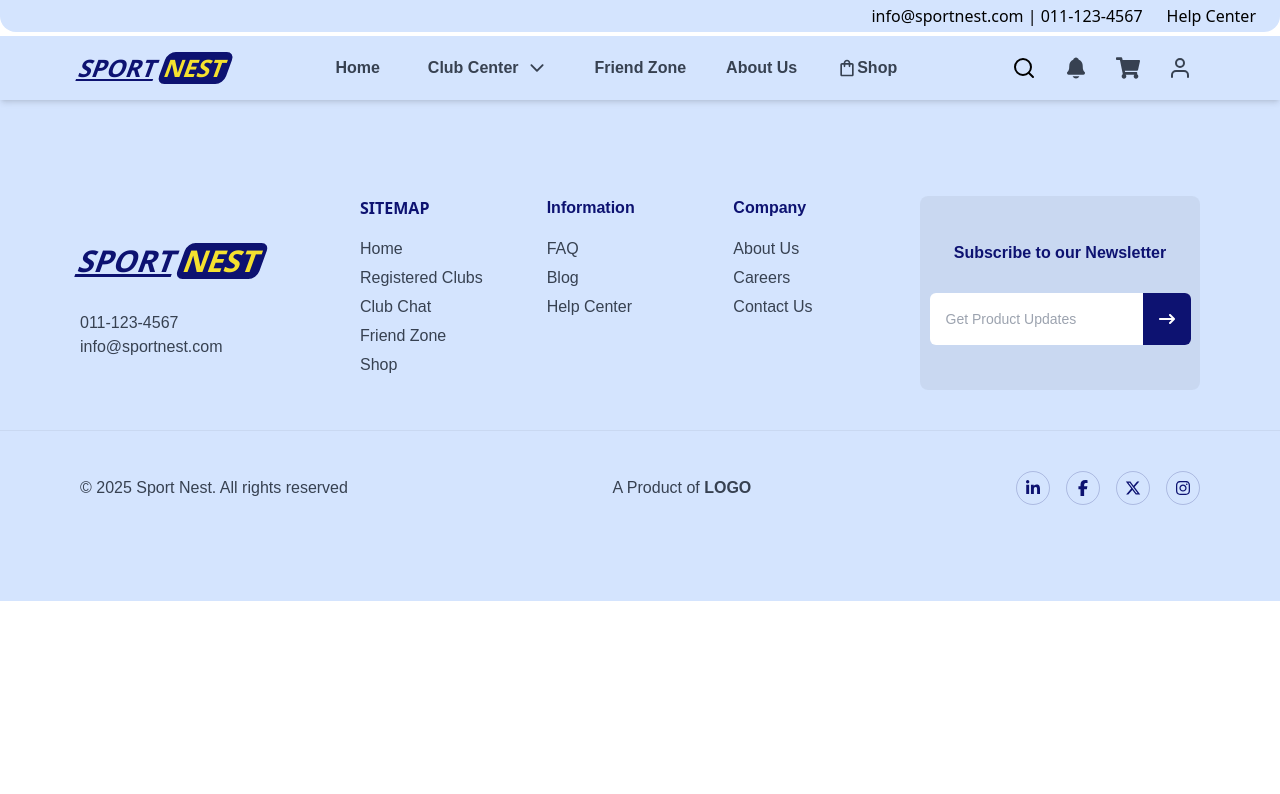
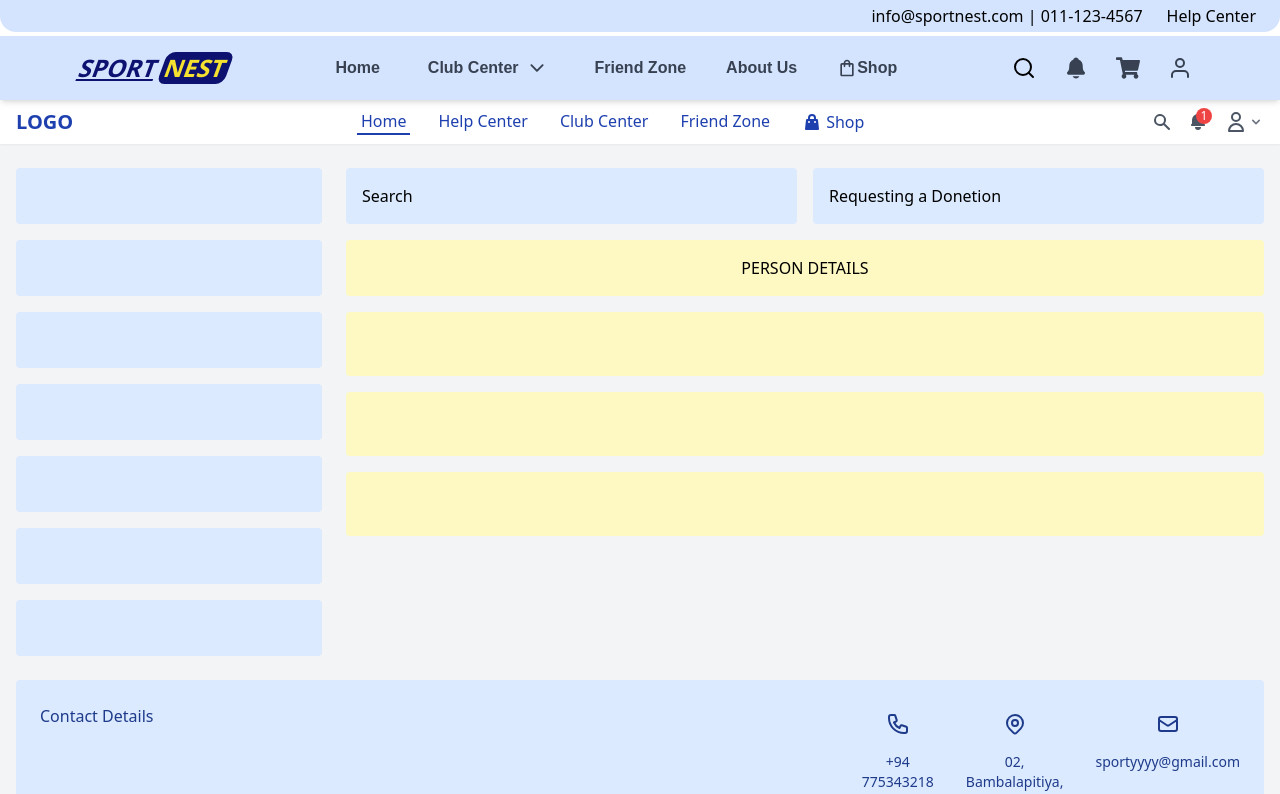
Before and after one commit to GavinRanasinghe29870/pusl2021_cgp_official, a React (Create React App) app in the folder frontend/: page /sportpage03 in a window 1280 px wide. Shown: the top 794 px of the page. Built offline with nearby package versions, Linux system fonts and the light colour scheme; no server answers.

Commit message:
sportpage03 and registeredclub frontend

```diff
--- a/frontend/src/App.js
+++ b/frontend/src/App.js
@@ -19,6 +19,7 @@ import PersonPortfolio from "./pages/sportPeople/PersonPortfolio";
 import ProductPage from "./pages/sportPeople/ProductsPage";
 import AdPost from "./components/clubs/adposting";
 import SportPage from "./components/sportPeople/sportpage02";
+import SportPage03 from "./components/sportPeople/Sportpage03";
 import AdminSignin from "./components/admin/AdminSignin.js";
 import RequestedMembers from "./components/clubs/ReqMemberView";
 import Cart from "./components/sportPeople/cart";
@@ -31,6 +32,9 @@ import ClubSignIn from "./components/clubs/Clubsignin";
 import ClubChat from "./pages/clubs/ClubChat";
 import SalesManage from "./pages/admin/SalesManage.js"
 import HelpCenterPage from "./pages/sportPeople/HelpCenter";
+
+import DonatingRequestForm from "./components/sportPeople/donating.js";//
+import RegisteredClub from "./pages/clubs/RegisteredClub.js";
 
 import ClubApprovingPage1 from "./components/admin/ClubApprovingPage1";
 import ClubApprovingPage2 from "./components/admin/ClubApprovingPage2";
@@ -83,6 +87,11 @@ function App() {
         <Route path="/sport" element={<SportPage/>} />
         <Route path="/adpost" element={<AdPost/>} />
 
+        <Route path="/sport" element={<SportPage />} />
+        <Route path="/sportpage03" element={<SportPage03 />} />
+        <Route path="/adpost" element={<AdPost />} />
+
+
         <Route path="/cart" element={<Cart />} />
         <Route path="/PersonPortfolio" element={<PersonPortfolio />} />
         <Route path="/RequestMember" element={<RequestedMembers />} />
--- /dev/null
+++ b/frontend/src/components/clubs/ClubList.js
@@ -0,0 +1,22 @@
+import React from "react";
+import "react-multi-carousel/lib/styles.css";
+
+const ClubList = ({ title, clubs }) => {
+  return (
+    <div className="my-8">
+      <h2 className="text-2xl font-bold text-gray-800 mb-4 text-center">{title}</h2>
+      <ul className="list-none space-y-4">
+        {clubs.map((club, index) => (
+          <li
+            key={index}
+            className="p-6 bg-yellow-300 border border-gray-300 rounded-lg shadow-lg hover:bg-yellow-400 transition duration-300 ease-in-out"
+          >
+            {club}
+          </li>
+        ))}
+      </ul>
+    </div>
+  );
+};
+
+export default ClubList;
--- /dev/null
+++ b/frontend/src/components/sportPeople/Sportpage03.js
@@ -0,0 +1,141 @@
+import React from 'react';
+
+const SportsPage = () => {
+  return (
+    <div className="min-h-screen bg-gray-100">
+      {/* Header */}
+      <header className="bg-white shadow-sm">
+        <div className="container mx-auto px-4 py-2 flex justify-between items-center">
+          <div className="text-blue-800 font-bold text-xl">LOGO</div>
+
+          <nav className="hidden md:flex space-x-6">
+            <a href="#" className="border-b-2 border-blue-800 text-blue-800 px-1">Home</a>
+            <a href="#" className="text-blue-800 px-1">Help Center</a>
+            <a href="#" className="text-blue-800 px-1">Club Center</a>
+            <a href="#" className="text-blue-800 px-1">Friend Zone</a>
+            <a href="#" className="text-blue-800 px-1 flex items-center">
+              <svg xmlns="http://www.w3.org/2000/svg" className="h-5 w-5 mr-1" viewBox="0 0 20 20" fill="currentColor">
+                <path fillRule="evenodd" d="M10 2a4 4 0 00-4 4v1H5a1 1 0 00-.994.89l-1 9A1 1 0 004 18h12a1 1 0 00.994-1.11l-1-9A1 1 0 0015 7h-1V6a4 4 0 00-4-4zm2 5V6a2 2 0 10-4 0v1h4zm-6 3a1 1 0 112 0 1 1 0 01-2 0zm7-1a1 1 0 100 2 1 1 0 000-2z" clipRule="evenodd" />
+              </svg>
+              Shop
+            </a>
+          </nav>
+
+          <div className="flex items-center space-x-4">
+            <button className="text-gray-600">
+              <svg xmlns="http://www.w3.org/2000/svg" className="h-5 w-5" viewBox="0 0 20 20" fill="currentColor">
+                <path fillRule="evenodd" d="M8 4a4 4 0 100 8 4 4 0 000-8zM2 8a6 6 0 1110.89 3.476l4.817 4.817a1 1 0 01-1.414 1.414l-4.816-4.816A6 6 0 012 8z" clipRule="evenodd" />
+              </svg>
+            </button>
+            <button className="text-gray-600 relative">
+              <svg xmlns="http://www.w3.org/2000/svg" className="h-5 w-5" viewBox="0 0 20 20" fill="currentColor">
+                <path d="M10 2a6 6 0 00-6 6v3.586l-.707.707A1 1 0 004 14h12a1 1 0 00.707-1.707L16 11.586V8a6 6 0 00-6-6zM10 18a3 3 0 01-3-3h6a3 3 0 01-3 3z" />
+              </svg>
+              <span className="absolute -top-1 -right-1 bg-red-500 text-white rounded-full h-4 w-4 flex items-center justify-center text-xs">1</span>
+            </button>
+            <div className="flex items-center">
+              <button className="text-gray-600">
+                <svg xmlns="http://www.w3.org/2000/svg" className="h-6 w-6" fill="none" viewBox="0 0 24 24" stroke="currentColor">
+                  <path strokeLinecap="round" strokeLinejoin="round" strokeWidth={2} d="M16 7a4 4 0 11-8 0 4 4 0 018 0zM12 14a7 7 0 00-7 7h14a7 7 0 00-7-7z" />
+                </svg>
+              </button>
+              <svg xmlns="http://www.w3.org/2000/svg" className="h-4 w-4 text-gray-500" viewBox="0 0 20 20" fill="currentColor">
+                <path fillRule="evenodd" d="M5.293 7.293a1 1 0 011.414 0L10 10.586l3.293-3.293a1 1 0 111.414 1.414l-4 4a1 1 0 01-1.414 0l-4-4a1 1 0 010-1.414z" clipRule="evenodd" />
+              </svg>
+            </div>
+          </div>
+        </div>
+      </header>
+
+      {/* Main Content */}
+      <div className="container mx-auto px-4 py-6">
+        <div className="flex flex-col md:flex-row gap-6">
+          {/* Left Sidebar */}
+          <div className="w-full md:w-1/4 space-y-4">
+            <div className="bg-blue-100 p-4 rounded">
+              <div className="h-6"></div>
+            </div>
+            {[...Array(6)].map((_, index) => (
+              <div key={index} className="bg-blue-100 p-4 rounded">
+                <div className="h-6"></div>
+              </div>
+            ))}
+          </div>
+
+          {/* Main Content Area */}
+          <div className="w-full md:w-3/4">
+            {/* Search Bar */}
+            <div className="flex flex-col md:flex-row gap-4 mb-4">
+                <div className="bg-blue-100 p-4 rounded w-full md:w-1/2">
+                    <h2 className="font-medium">Search</h2>
+                </div>
+                <div className="bg-blue-100 p-4 rounded w-full md:w-1/2">
+                    <h2 className="font-medium">Requesting a Donetion</h2>
+                </div>
+            </div>
+
+            {/* Person Details */}
+            <div className="bg-yellow-100 p-4 rounded mb-4">
+              <h2 className="font-medium text-center">PERSON DETAILS</h2>
+            </div>
+
+            {/* Yellow Content Blocks */}
+            {[...Array(3)].map((_, index) => (
+              <div key={index} className="bg-yellow-100 p-8 rounded mb-4"></div>
+            ))}
+          </div>
+        </div>
+
+        {/* Footer Contact Details */}
+        <div className="bg-blue-100 p-6 rounded mt-6">
+          <div className="flex flex-col md:flex-row justify-between">
+            <div>
+              <h3 className="font-medium text-blue-900">Contact Details</h3>
+            </div>
+
+            <div className="flex flex-col md:flex-row gap-8 mt-4 md:mt-0">
+              <div className="flex flex-col items-center">
+                <div className="bg-blue-100 rounded-full p-2 mb-2">
+                  <svg xmlns="http://www.w3.org/2000/svg" className="h-6 w-6 text-blue-900" fill="none" viewBox="0 0 24 24" stroke="currentColor">
+                    <path strokeLinecap="round" strokeLinejoin="round" strokeWidth={2} d="M3 5a2 2 0 012-2h3.28a1 1 0 01.948.684l1.498 4.493a1 1 0 01-.502 1.21l-2.257 1.13a11.042 11.042 0 005.516 5.516l1.13-2.257a1 1 0 011.21-.502l4.493 1.498a1 1 0 01.684.949V19a2 2 0 01-2 2h-1C9.716 21 3 14.284 3 6V5z" />
+                  </svg>
+                </div>
+                <div className="text-center">
+                  <p className="text-sm text-blue-900">+94</p>
+                  <p className="text-sm text-blue-900">775343218</p>
+                </div>
+              </div>
+
+              <div className="flex flex-col items-center">
+                <div className="bg-blue-100 rounded-full p-2 mb-2">
+                  <svg xmlns="http://www.w3.org/2000/svg" className="h-6 w-6 text-blue-900" fill="none" viewBox="0 0 24 24" stroke="currentColor">
+                    <path strokeLinecap="round" strokeLinejoin="round" strokeWidth={2} d="M17.657 16.657L13.414 20.9a1.998 1.998 0 01-2.827 0l-4.244-4.243a8 8 0 1111.314 0z" />
+                    <path strokeLinecap="round" strokeLinejoin="round" strokeWidth={2} d="M15 11a3 3 0 11-6 0 3 3 0 016 0z" />
+                  </svg>
+                </div>
+                <div className="text-center">
+                  <p className="text-sm text-blue-900">02,</p>
+                  <p className="text-sm text-blue-900">Bambalapitiya,</p>
+                  <p className="text-sm text-blue-900">Colombo</p>
+                </div>
+              </div>
+
+              <div className="flex flex-col items-center">
+                <div className="bg-blue-100 rounded-full p-2 mb-2">
+                  <svg xmlns="http://www.w3.org/2000/svg" className="h-6 w-6 text-blue-900" fill="none" viewBox="0 0 24 24" stroke="currentColor">
+                    <path strokeLinecap="round" strokeLinejoin="round" strokeWidth={2} d="M3 8l7.89 5.26a2 2 0 002.22 0L21 8M5 19h14a2 2 0 002-2V7a2 2 0 00-2-2H5a2 2 0 00-2 2v10a2 2 0 002 2z" />
+                  </svg>
+                </div>
+                <div className="text-center">
+                  <p className="text-sm text-blue-900">sportyyyy@gmail.com</p>
+                </div>
+              </div>
+            </div>
+          </div>
+        </div>
+      </div>
+    </div>
+  );
+};
+
+export default SportsPage;
--- /dev/null
+++ b/frontend/src/pages/clubs/RegisteredClub.js
@@ -0,0 +1,26 @@
+import React from "react";
+import ClubList from "../../components/clubs/ClubList";
+
+const RegisteredClubs = () => {
+  const registeredClubs = [
+    "Club A",
+    "Club B",
+    "Club C",
+    "Club D",
+    "Club E",
+    "Club F",
+  ];
+
+  const pendingClubs = ["Pending Club 1", "Pending Club 2", "Pending Club 3"];
+
+  return (
+    <div className="bg-gray-50 min-h-screen py-6">
+      <div className="container mx-auto px-6">
+        <ClubList title="Clubs" clubs={registeredClubs} />
+        <ClubList title="Pending Clubs" clubs={pendingClubs} />
+      </div>
+    </div>
+  );
+};
+
+export default RegisteredClubs;
```
